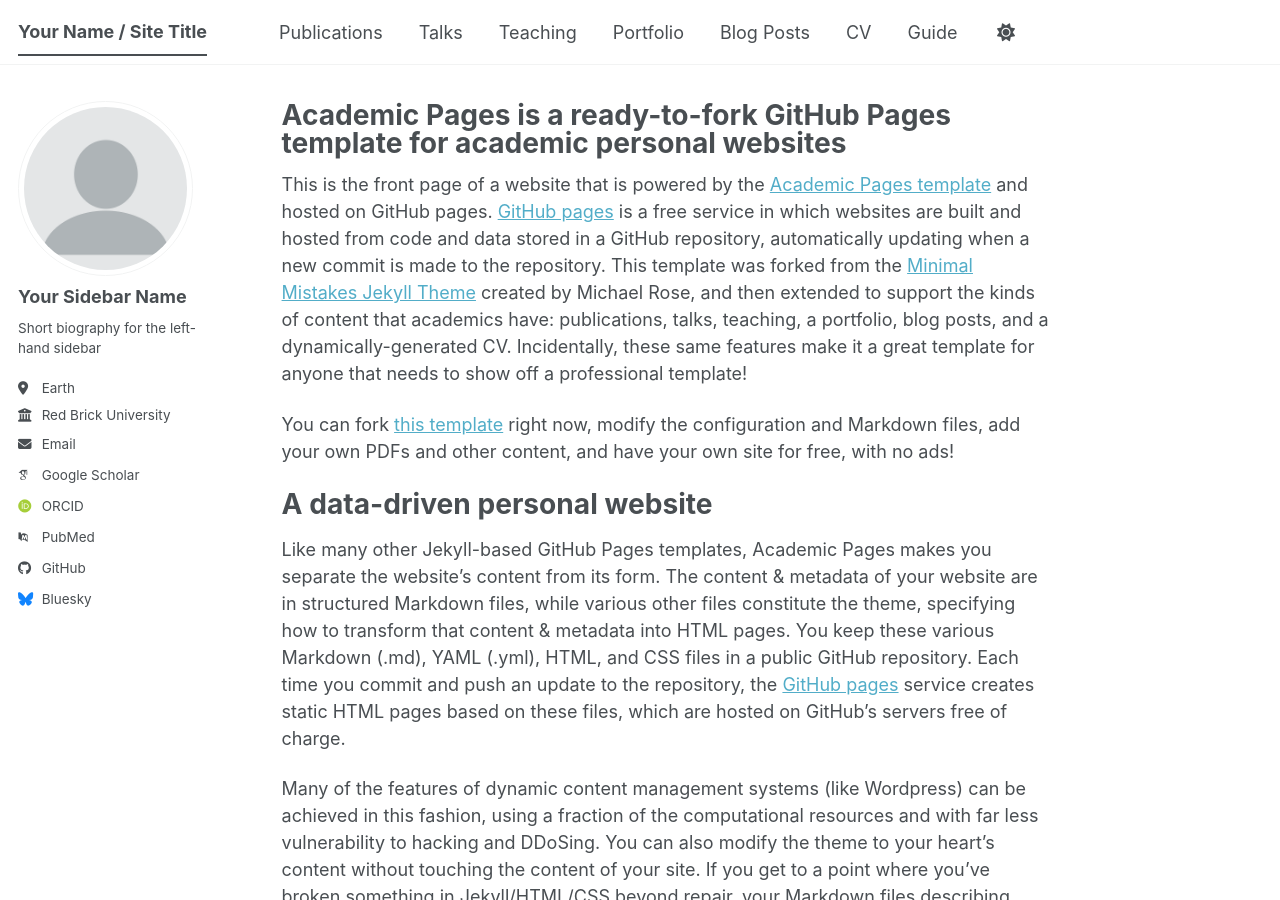
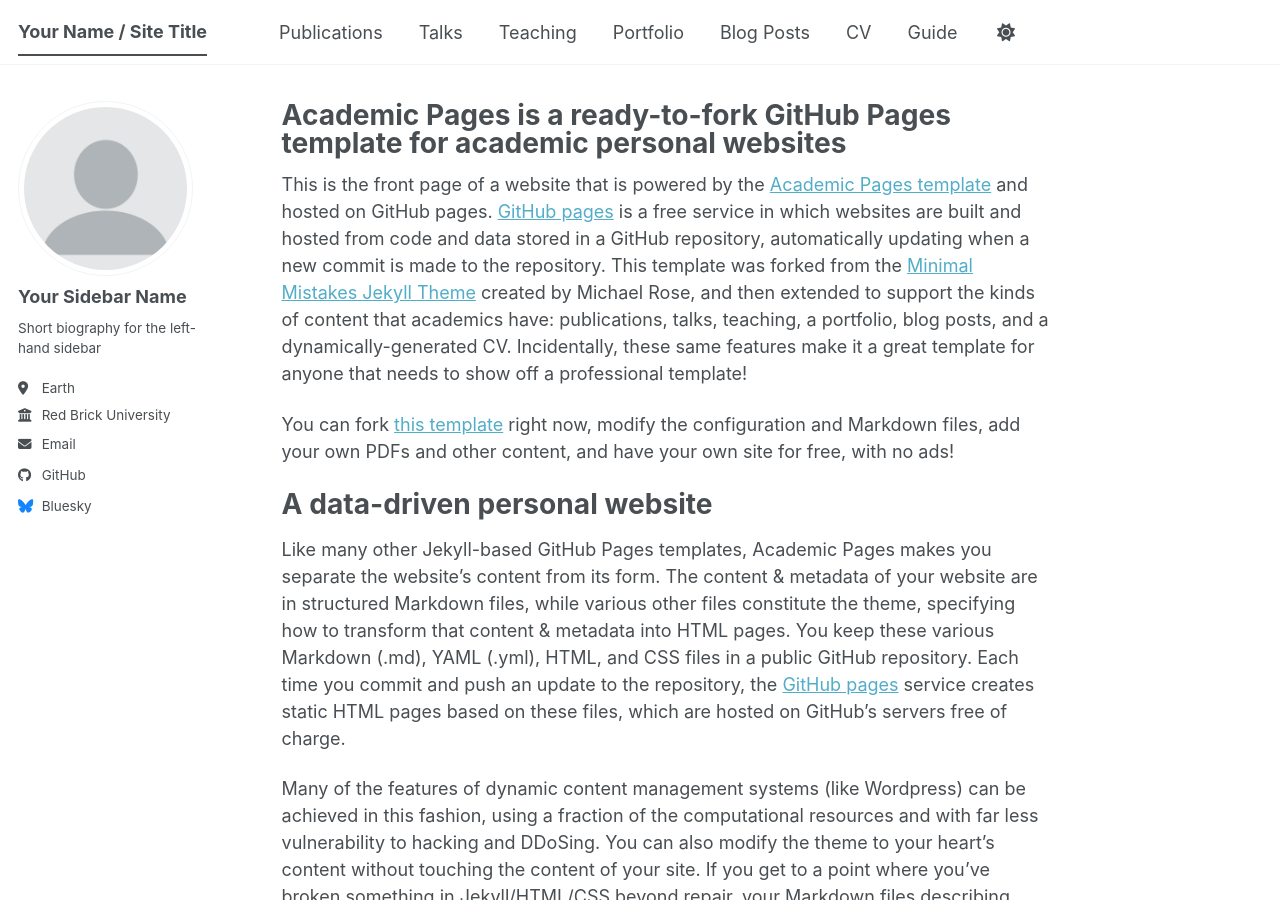
Before and after one commit to cxweoth/cxweoth.github.io, a Jekyll site: the page built from _pages/about.md, in a window 1280 px wide and 900 px high. Built offline with Jekyll 4.4.1, drawn with Linux system fonts in a browser that asks for light colours; some web fonts are replaced; a script bundle is joined from its source files by our own code; library files that are not in the unit come from our copies; some of the changed lines change nothing that is shown.

Commit message:
Update _config.yml

```diff
--- a/_config.yml
+++ b/_config.yml
@@ -16,7 +16,7 @@
 url                      : https://academicpages.github.io # The base hostname & protocol for your site e.g. "https://[your GitHub username].github.io",
                                                            # or if you already have some other page hosted on Github then use "https://[your GitHub username].github.io/[Your Repo Name]"
 baseurl                  : "" # the subpath of your site, e.g. "/blog"
-repository               : "academicpages/academicpages.github.io"
+repository               : "cxweoth/cxweoth.github.io"
 
 # Site Author - The following control what appear as part of the author content on the side bar.
 #               If a field is blank the icon and link will not appear, otherwise it will be shown.
@@ -35,13 +35,13 @@
   # Academic websites
   academia         : # URL
   arxiv            : # URL - Update with the correct link to your profile
-  googlescholar    : "https://scholar.google.com/citations?user=PS_CX0AAAAAJ"
+  googlescholar    : # UR
   inspire-hep      : # URL
   impactstory      : # URL
-  orcid            : "https://orcid.org/yourorcidurl"
+  orcid            : # UR
   semantic         : # URL
   ssrn             : # URL
-  pubmed           : "https://www.ncbi.nlm.nih.gov/pubmed/?term=john+snow"
+  pubmed           : # UR
   researchgate     : # URL
   scopus           : # URL
   zotero           : # URL
```
